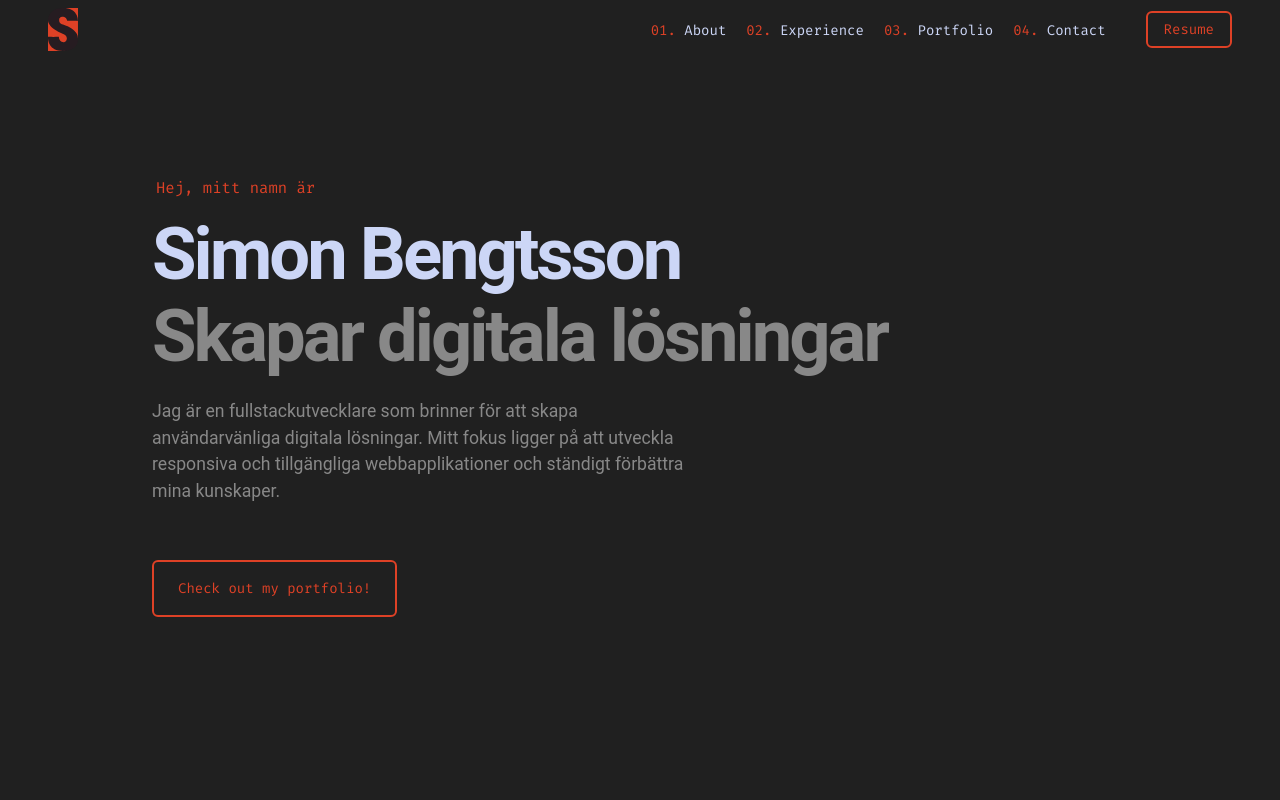
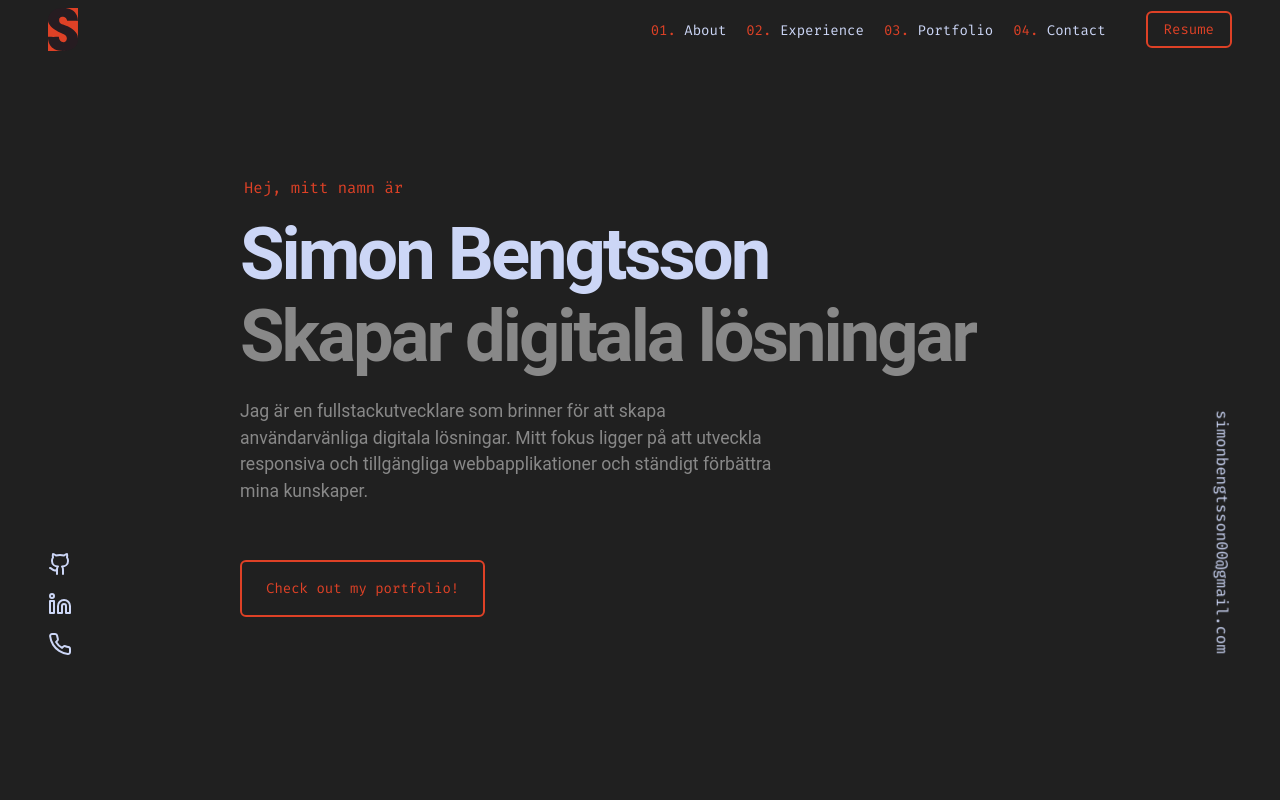
Before and after one commit to Sillen00/Portfolio_CV, a Next.js app: page / in a window 1280 px wide. Shown: the top 800 px of the page. Built offline with nearby package versions, Linux system fonts and the light colour scheme.

Commit message:
absolute links half done. + padding fixes

```diff
--- a/app/components/AbsoluteLinks.tsx
+++ b/app/components/AbsoluteLinks.tsx
@@ -1,18 +1,27 @@
-import Link from "next/link"
+import { Github, Linkedin, Phone } from "lucide-react";
+import Link from "next/link";
 
 const AbsoluteLinks = () => {
   return (
     <>
-    <div>
-      <Link href="github"></Link>
-      <Link href="linked"></Link>
-      <Link href="telefon"></Link>
-    </div>
-    <div>
-      <Link href="telefon"></Link>
-    </div>
+      <div className='hidden fixed bottom-36 left-12 z-10 md:flex flex-col gap-4'>
+        <Link className='hover:text-secondary-color' href='github'>
+          <Github />
+        </Link>
+        <Link className='hover:text-secondary-color' href='linked'>
+          <Linkedin />
+        </Link>
+        <Link className='hover:text-secondary-color' href='telefon'>
+          <Phone />
+        </Link>
+      </div>
+      <div className='hidden md:block fixed bottom-64 -right-16 z-10 rotate-90'>
+        <Link className='hover:text-secondary-color' href='mail'>
+          simonbengtsson00@gmail.com
+        </Link>
+      </div>
     </>
-  )
-}
+  );
+};
 
-export default AbsoluteLinks
+export default AbsoluteLinks;
--- a/app/containers/home-page/Hero.tsx
+++ b/app/containers/home-page/Hero.tsx
@@ -3,7 +3,7 @@ import Link from "next/link";
 
 const Hero = () => {
   return (
-    <section className='min-h-screen pt-44 max-w-screen-lg mx-auto px-6' id='hero'>
+    <section className='min-h-screen pt-44 max-w-screen-lg mx-auto px-6 md:px-28' id='hero'>
       <p className='text-secondary-color pb-5 pl-1'>Hej, mitt namn är</p>
       <h2 className='leading-none'>Simon Bengtsson</h2>
       <h2 className='gray leading-tight pb-4'>Skapar digitala lösningar</h2>
--- a/app/layout.tsx
+++ b/app/layout.tsx
@@ -1,5 +1,6 @@
 import type { Metadata } from "next";
 import { Fira_Mono, Lato } from "next/font/google";
+import AbsoluteLinks from "./components/AbsoluteLinks";
 import Footer from "./components/Footer";
 import Header from "./components/Header";
 import "./globals.css";
@@ -50,6 +51,7 @@ export default function RootLayout({
     <html lang='en'>
       <body className={inter.className}>
         <Header />
+        <AbsoluteLinks />
         <main>{children}</main>
         <Footer />
       </body>
```
